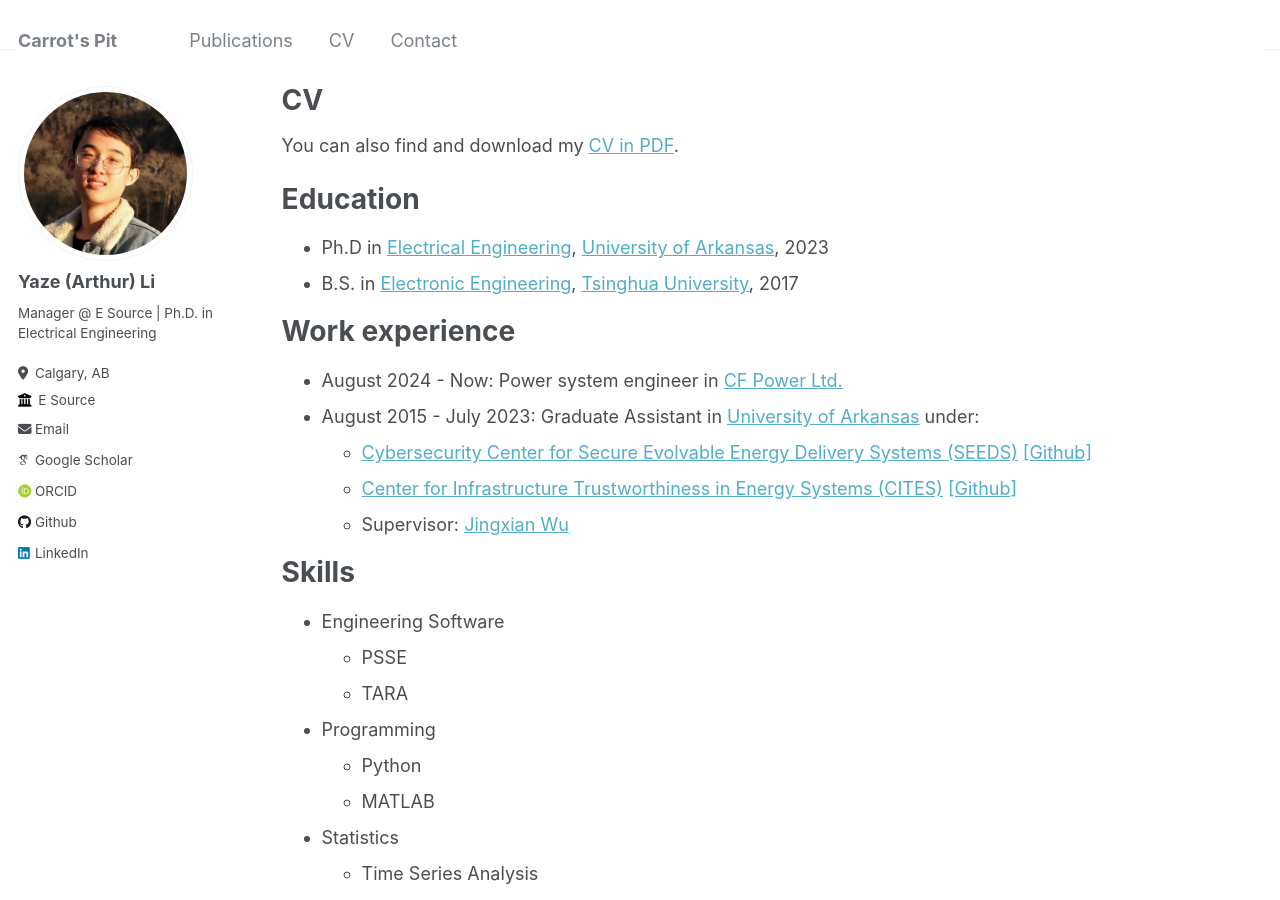
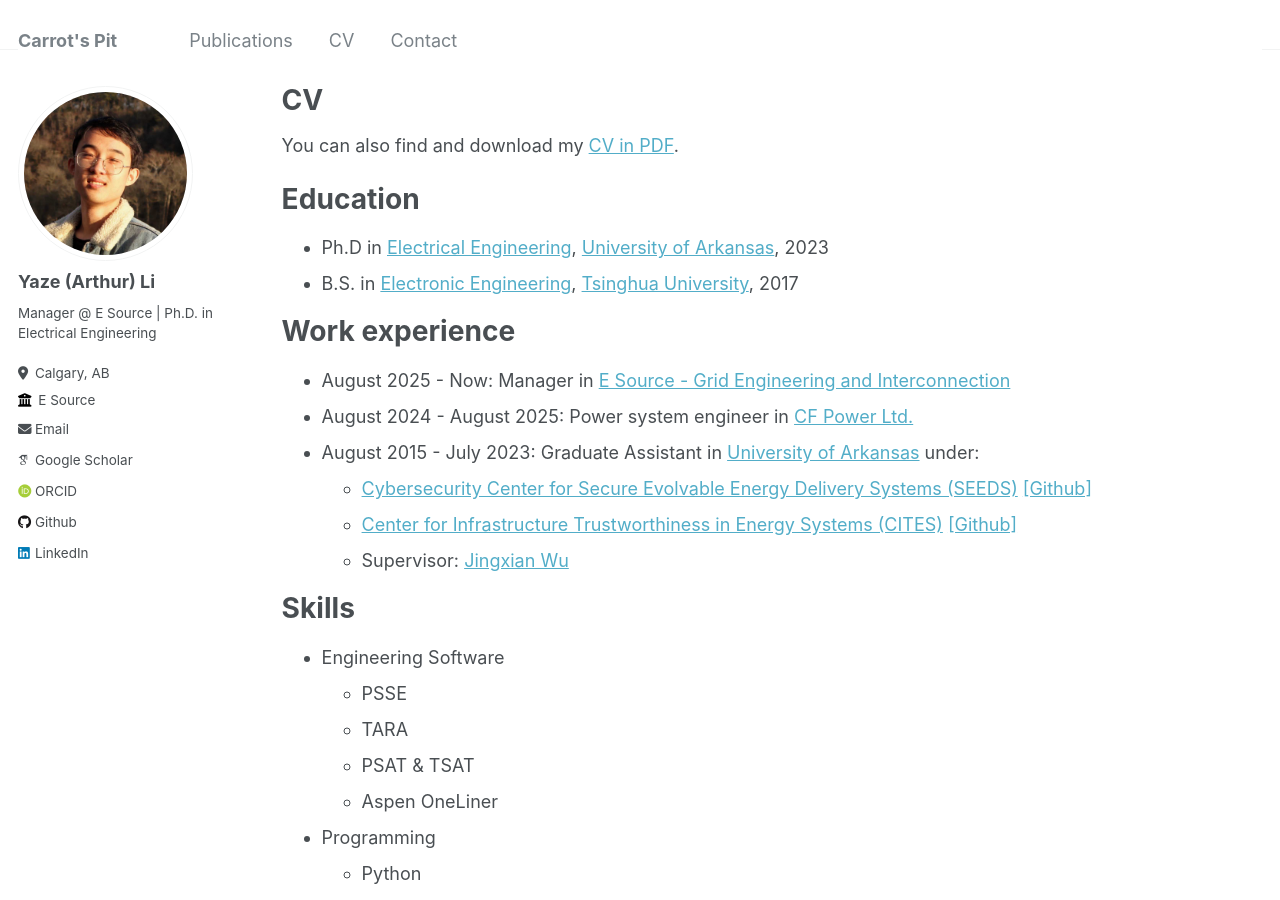
Before and after one commit to Arthurliyaze/Arthurliyaze.github.io, a Jekyll site: the page built from _pages/cv.md, in a window 1280 px wide and 900 px high. Built offline with Jekyll 4.4.1, drawn with Linux system fonts in a browser that asks for light colours; some web fonts are replaced.

Commit message:
Update CV with new job title and experience

```diff
--- a/_pages/cv.md
+++ b/_pages/cv.md
@@ -17,7 +17,8 @@ Education
 
 Work experience
 ======
-* August 2024 - Now: Power system engineer in [CF Power Ltd.](https://www.cfpowerltd.com/)
+* August 2025 - Now: Manager in [E Source - Grid Engineering and Interconnection](https://www.esource.com/grid-solutions)
+* August 2024 - August 2025: Power system engineer in [CF Power Ltd.](https://www.cfpowerltd.com/)
 * August 2015 - July 2023: Graduate Assistant in [University of Arkansas](https://www.uark.edu/) under:
   * [Cybersecurity Center for Secure Evolvable Energy Delivery Systems (SEEDS)](https://seeds.uapower.group/about/) [[Github]](https://github.com/Arthurliyaze/Optimum-Power-Schedule)
   * [Center for Infrastructure Trustworthiness in Energy Systems (CITES)](https://iucrc.nsf.gov/centers/center-for-infrastructure-trustworthiness-in-energy-systems-cites/) [[Github]](https://github.com/Arthurliyaze/Quick-Detection)
@@ -28,6 +29,8 @@ Skills
 * Engineering Software
   * PSSE
   * TARA
+  * PSAT & TSAT
+  * Aspen OneLiner
 * Programming
   * Python
   * MATLAB
```
